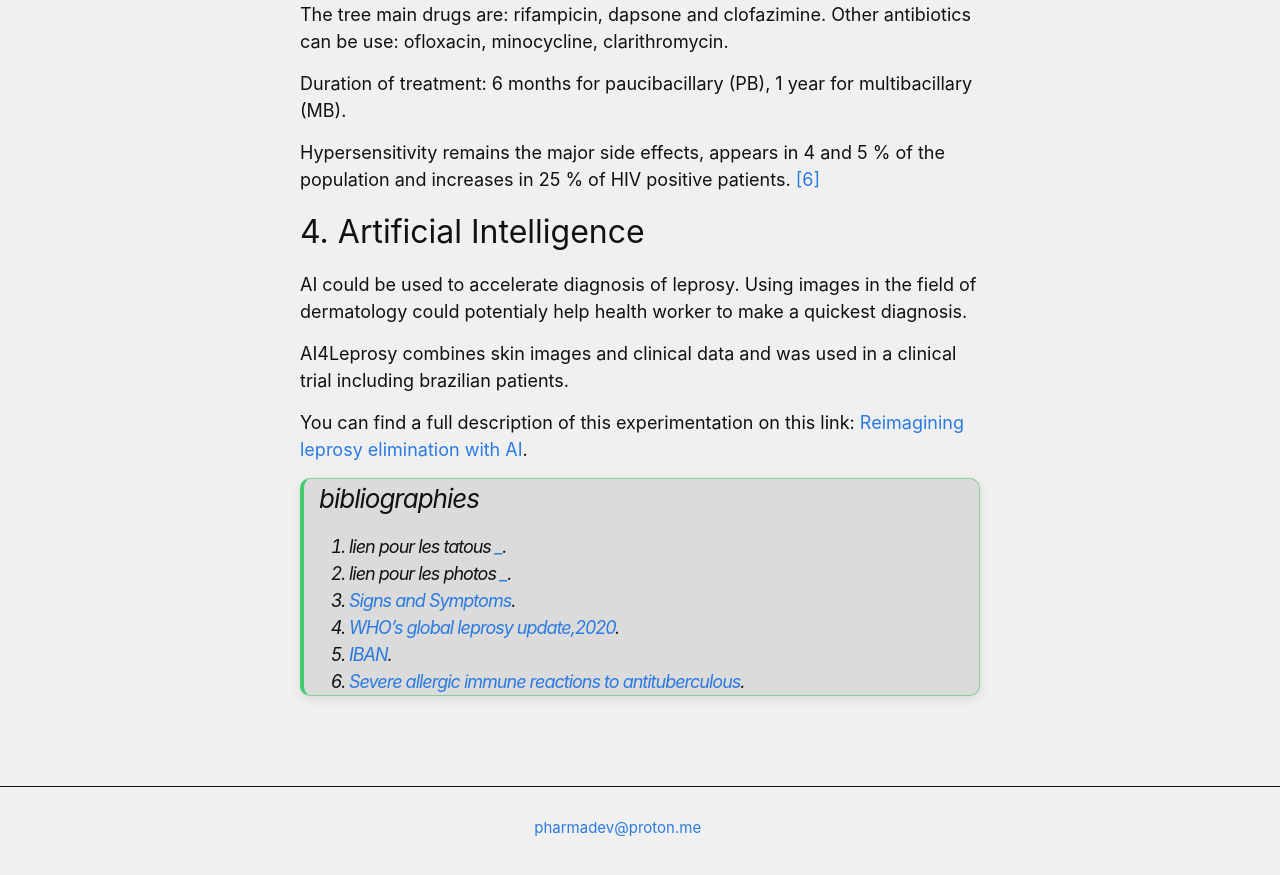
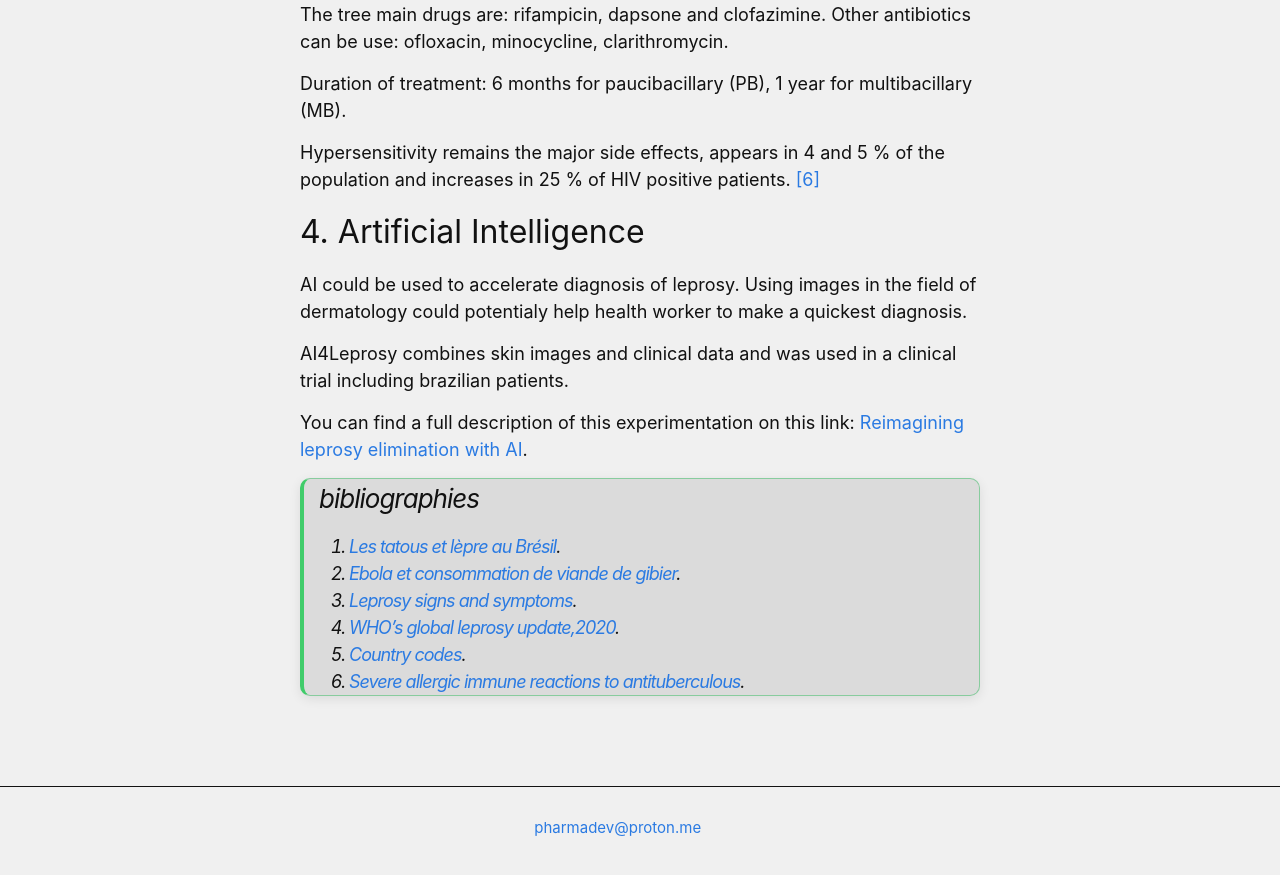
Before and after one commit to CMagnac/CMagnac-first-blog, a Jekyll site: the page built from _posts/2023-01-11-leprosy.md, in a window 1280 px wide and 900 px high, scrolled down 3428 px. Shown: the top 875 px of the window. Built offline with Jekyll 4.4.1, drawn with Linux system fonts in a browser that asks for light colours; some of the changed text lies outside the part shown.

Commit message:
Update bibliographies link

````diff
--- a/_posts/2023-01-11-leprosy.md
+++ b/_posts/2023-01-11-leprosy.md
@@ -43,7 +43,7 @@ You can download the csv file [leprosy_data.csv]({% link download/leprosy_data.c
 
 ```python
 import pandas as pd
-df = pd.read_csv("data.csv")
+df = pd.read_csv("leprosy_data.csv")
 number_of_new_cases_2019 = df['number_of_new_cases_2019']
 number_of_new_cases_2020 = df['number_of_new_cases_2020']
 index = ['IN','BR','ID','CD','BD','SO','ET','NP','MZ','MM']
@@ -94,9 +94,9 @@ You can find a full description of this experimentation on this link: [Reimagini
 
 > ### bibliographies
 >
-> 1. lien pour les tatous [_](https://www.france24.com/fr/20180629-tatous-aggravent-propagation-lepre-bresil).
-> 2. lien pour les photos [_](https://www.voaafrique.com/a/ebola-la-viande-du-gibier-consommee-en-afrfique-de-plus-en-plus-epinglee/2499336.html).
-> 3. [Signs and Symptoms](https://www.cdc.gov/leprosy/symptoms/index.html).
+> 1. [Les tatous et lèpre au Brésil](https://www.france24.com/fr/20180629-tatous-aggravent-propagation-lepre-bresil).
+> 2. [Ebola et consommation de viande de gibier](https://www.voaafrique.com/a/ebola-la-viande-du-gibier-consommee-en-afrfique-de-plus-en-plus-epinglee/2499336.html).
+> 3. [Leprosy signs and symptoms](https://www.cdc.gov/leprosy/symptoms/index.html).
 > 4. [WHO’s global leprosy update,2020](https://sasakawaleprosyinitiative.org/latest-updates/initiative-news/1295/).
-> 5. [IBAN](https://www.iban.com/country-codes).
+> 5. [Country codes](https://www.iban.com/country-codes).
 > 6. [Severe allergic immune reactions to antituberculous](https://www.ncbi.nlm.nih.gov/pmc/articles/PMC4813089/).
````
